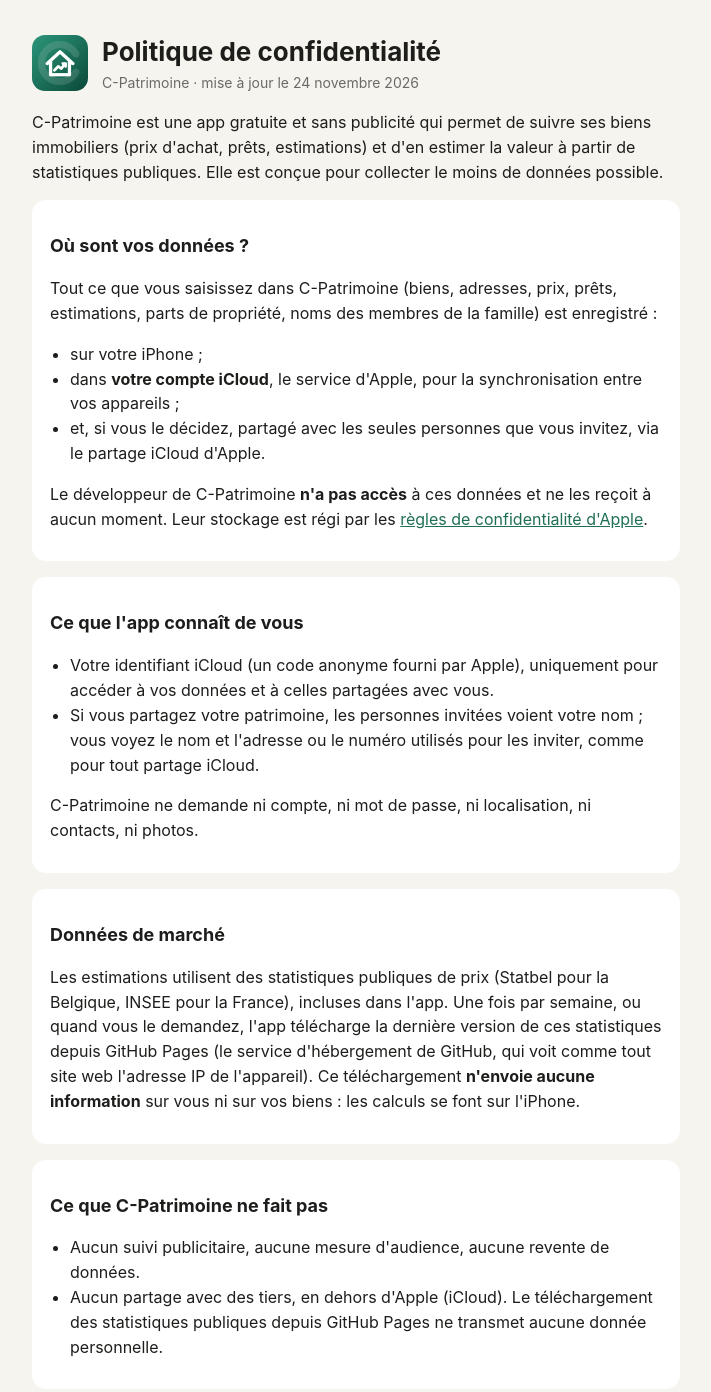
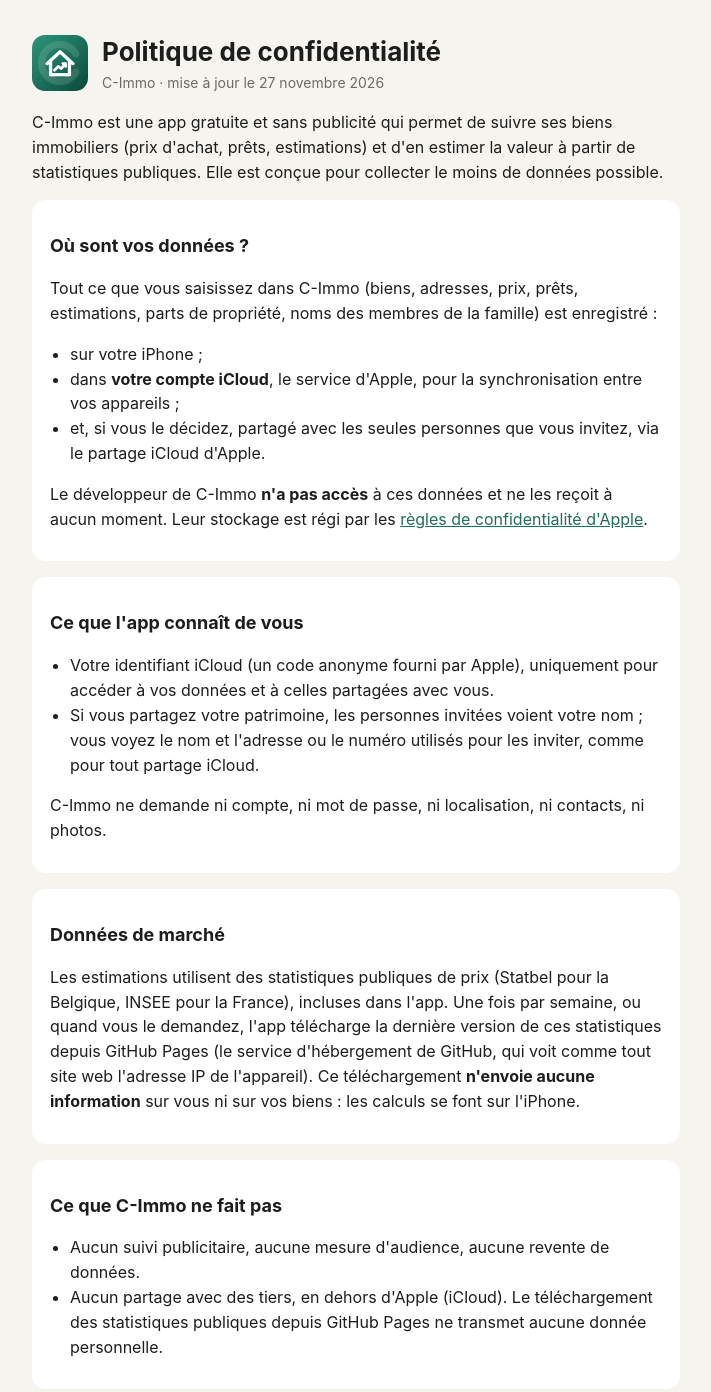
Before and after one commit to cedriccharron/nossoireesjeu, a plain HTML site: page c-patrimoine/confidentialite.html in a window 1280 px wide. Shown: the top 1392 px of the page, without its empty margins (284-995 px from the left). Drawn offline with Linux system fonts and the light colour scheme.

Commit message:
C-Patrimoine devient C-Immo : page de confidentialité et Action (même adresse)
Co-Authored-By: Claude Opus 5.5 <noreply@anthropic.com>

```diff
--- a/c-patrimoine/confidentialite.html
+++ b/c-patrimoine/confidentialite.html
@@ -3,8 +3,8 @@
 <head>
   <meta charset="utf-8">
   <meta name="viewport" content="width=device-width, initial-scale=1">
-  <title>C-Patrimoine · Confidentialité</title>
-  <meta name="description" content="Politique de confidentialité de l'app C-Patrimoine.">
+  <title>C-Immo · Confidentialité</title>
+  <meta name="description" content="Politique de confidentialité de l'app C-Immo.">
   <link rel="icon" href="icon-192.png" type="image/png">
   <style>
     :root { --bg: #f6f4ef; --ink: #1d1d1b; --muted: #6b6a66; --card: #ffffff; --accent: #1f6f54; }
@@ -25,19 +25,19 @@
 </head>
 <body>
 <main>
-  <header><img src="icon-192.png" alt=""><div><h1>Politique de confidentialité</h1><div class="muted">C-Patrimoine · mise à jour le 24 novembre 2026</div></div></header>
+  <header><img src="icon-192.png" alt=""><div><h1>Politique de confidentialité</h1><div class="muted">C-Immo · mise à jour le 27 novembre 2026</div></div></header>
 
-  <p>C-Patrimoine est une app gratuite et sans publicité qui permet de suivre ses biens immobiliers (prix d'achat, prêts, estimations) et d'en estimer la valeur à partir de statistiques publiques. Elle est conçue pour collecter le moins de données possible.</p>
+  <p>C-Immo est une app gratuite et sans publicité qui permet de suivre ses biens immobiliers (prix d'achat, prêts, estimations) et d'en estimer la valeur à partir de statistiques publiques. Elle est conçue pour collecter le moins de données possible.</p>
 
   <section>
     <h2>Où sont vos données ?</h2>
-    <p>Tout ce que vous saisissez dans C-Patrimoine (biens, adresses, prix, prêts, estimations, parts de propriété, noms des membres de la famille) est enregistré :</p>
+    <p>Tout ce que vous saisissez dans C-Immo (biens, adresses, prix, prêts, estimations, parts de propriété, noms des membres de la famille) est enregistré :</p>
     <ul>
       <li>sur votre iPhone ;</li>
       <li>dans <strong>votre compte iCloud</strong>, le service d'Apple, pour la synchronisation entre vos appareils ;</li>
       <li>et, si vous le décidez, partagé avec les seules personnes que vous invitez, via le partage iCloud d'Apple.</li>
     </ul>
-    <p>Le développeur de C-Patrimoine <strong>n'a pas accès</strong> à ces données et ne les reçoit à aucun moment. Leur stockage est régi par les <a href="https://www.apple.com/fr/legal/privacy/">règles de confidentialité d'Apple</a>.</p>
+    <p>Le développeur de C-Immo <strong>n'a pas accès</strong> à ces données et ne les reçoit à aucun moment. Leur stockage est régi par les <a href="https://www.apple.com/fr/legal/privacy/">règles de confidentialité d'Apple</a>.</p>
   </section>
 
   <section>
@@ -46,7 +46,7 @@
       <li>Votre identifiant iCloud (un code anonyme fourni par Apple), uniquement pour accéder à vos données et à celles partagées avec vous.</li>
       <li>Si vous partagez votre patrimoine, les personnes invitées voient votre nom ; vous voyez le nom et l'adresse ou le numéro utilisés pour les inviter, comme pour tout partage iCloud.</li>
     </ul>
-    <p>C-Patrimoine ne demande ni compte, ni mot de passe, ni localisation, ni contacts, ni photos.</p>
+    <p>C-Immo ne demande ni compte, ni mot de passe, ni localisation, ni contacts, ni photos.</p>
   </section>
 
   <section>
@@ -55,7 +55,7 @@
   </section>
 
   <section>
-    <h2>Ce que C-Patrimoine ne fait pas</h2>
+    <h2>Ce que C-Immo ne fait pas</h2>
     <ul>
       <li>Aucun suivi publicitaire, aucune mesure d'audience, aucune revente de données.</li>
       <li>Aucun partage avec des tiers, en dehors d'Apple (iCloud). Le téléchargement des statistiques publiques depuis GitHub Pages ne transmet aucune donnée personnelle.</li>
```
Also changed, not shown: .github/workflows/marche-c-patrimoine.yml.
